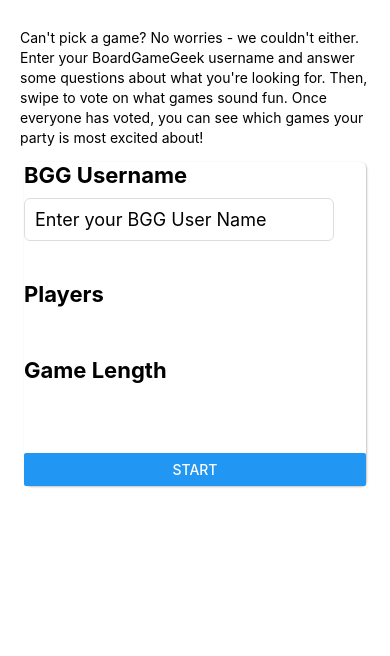
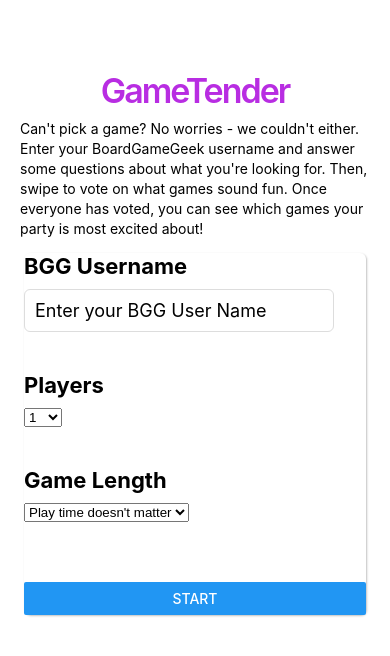
Before and after one commit to IanLukeFinley/game-tender-app, a React Native app: screen / in a window 390 px wide. Shown: the top 656 px of the page. Built offline with nearby package versions, Linux system fonts and the light colour scheme.

Commit message:
Added native dropdown library. Translated logo component.

```diff
--- a/App.js
+++ b/App.js
@@ -2,6 +2,7 @@
 import { StyleSheet, Text, View } from 'react-native';
 import React, { useState } from 'react';
 import SetupScreen from './components/SetupScreen';
+import StatusBarSpacer from './components/StatusBarSpacer';
 // import RatingScreen from './RatingScreen';
 // import Logo from './Logo';
 // import XMLParser from 'react-xml-parser';
@@ -113,8 +114,10 @@
     )
   } else {
     return (
-      //   <Logo name="GameTender" />
-      <SetupScreen formData={formData} handleChange={handleChange} handleSubmit={handleSubmit} waitingForData={waitingForData} />
+      <View>
+        <StatusBarSpacer />
+        <SetupScreen formData={formData} handleChange={handleChange} handleSubmit={handleSubmit} waitingForData={waitingForData} />
+      </View>
     )
   }
 }
--- a/components/Logo.js
+++ b/components/Logo.js
@@ -1,15 +1,15 @@
-// import styled from "styled-components";
+import { StyleSheet, Text } from 'react-native';
 
-// const LogoText = styled.div`
-// text-align: center;
-// padding: 14px 0;
-// font-size: 34px;
-// font-weight: 600;
-// letter-spacing: -2px;
-// background: linear-gradient(360deg,#050191 0%,#ca78ff 100%);  ;
-// -webkit-background-clip: text;
-// -webkit-text-fill-color: transparent;`
+const styles = StyleSheet.create({
+    logoText: {
+        textAlign: 'center',
+        fontSize: 34,
+        fontWeight: '600',
+        letterSpacing: -2,
+        color: '#b82de2',
+    },
+});
 
-// export default function Logo(props) {
-//     return <LogoText>{props.name}</LogoText>
-// }
+export default function Logo(props) {
+    return <Text style={styles.logoText}>{props.name}</Text>
+}
--- a/components/SetupScreen.js
+++ b/components/SetupScreen.js
@@ -1,13 +1,19 @@
-import React from 'react';
+import React, { useState } from 'react';
 import { StatusBar } from 'expo-status-bar';
 import { StyleSheet, Text, View, TextInput, Button } from 'react-native';
+import Logo from './Logo';
+import { Picker } from '@react-native-picker/picker';
 // import styled from 'styled-components';
 // import './radio-options.css';
 // import LoadingDots from './LoadingDots';
 
 export default function SetupScreen({ formData, handleChange, handleSubmit, waitingForData }) {
+    const [selectedPlayerCount, setSelectedPlayerCount] = useState();
+    const [selectedPlaytime, setSelectedPlaytime] = useState();
+
     return (
         <View style={styles.setupForm}>
+            <Logo name="GameTender" />
             <View >
                 <Text style={styles.helperText} onSubmit={handleSubmit}>
                     Can't pick a game? No worries - we couldn't either. Enter your BoardGameGeek username and answer some questions about what you're looking for. Then, swipe to vote on what games sound fun. Once everyone has voted, you can see which games your party is most excited about!
@@ -42,6 +48,20 @@
                     <option>7</option>
                     <option>8+</option>
                 </DropDown> */}
+                    <Picker
+                        selectedValue={selectedPlayerCount}
+                        onValueChange={(itemValue, itemIndex) =>
+                            setSelectedPlayerCount(itemValue)
+                        }>
+                        <Picker.Item label="1" value="1" />
+                        <Picker.Item label="2" value="2" />
+                        <Picker.Item label="3" value="3" />
+                        <Picker.Item label="4" value="4" />
+                        <Picker.Item label="5" value="5" />
+                        <Picker.Item label="6" value="6" />
+                        <Picker.Item label="7" value="7" />
+                        <Picker.Item label="8+" value="8" />
+                    </Picker>
                 </View>
                 <View style={styles.filter}>
                     <Text style={styles.label}>Game Length</Text>
@@ -56,9 +76,20 @@
                     <option value="120">About two hours</option>
                     <option value="240">Over two hours</option>
                 </DropDown> */}
+                    <Picker
+                        selectedValue={selectedPlaytime}
+                        onValueChange={(itemValue, itemIndex) =>
+                            setSelectedPlaytime(itemValue)
+                        }>
+                        <Picker.Item label="Play time doesn't matter" value="99" />
+                        <Picker.Item label="About 30 minutes" value="30" />
+                        <Picker.Item label="About an hour" value="60" />
+                        <Picker.Item label="About two hours" value="120" />
+                        <Picker.Item label="Over two hours" value="240" />
+                    </Picker>
                 </View>
                 <Text style={styles.error}>{formData.error}</Text>
-            <Button onClick={() => handleSubmit} title='START'/>
+                <Button onClick={() => handleSubmit} title='START' />
                 {/* {waitingForData ? <LoadingDots /> : 'START'} */}
             </View>
         </View>
@@ -68,7 +99,7 @@
 
 const styles = StyleSheet.create({
     setupForm: {
-        padding:20,
+        padding: 20,
         flex: 1
     },
     helperText: {
@@ -79,7 +110,7 @@
         borderRadius: 6,
         elevation: 3,
         backgroundColor: '#fff',
-        shadowOffset: {width: 1, height: 1},
+        shadowOffset: { width: 1, height: 1 },
         shadowColor: '#333',
         shadowOpacity: 0.3,
         shadowRadius: 2,
--- /dev/null
+++ b/components/StatusBarSpacer.js
@@ -0,0 +1,13 @@
+import { StyleSheet, View } from 'react-native';
+
+const styles = StyleSheet.create({
+    spacer: {
+        height: 50
+    },
+});
+
+// This is the right space on my iPhone 14 Pro - we may need to update this number by device, or there may be a better way to do this.
+
+export default function StatusBarSpacer() {
+    return <View style={styles.spacer} />
+}
--- a/package.json
+++ b/package.json
@@ -9,10 +9,14 @@
     "web": "expo start --web"
   },
   "dependencies": {
+    "@expo/webpack-config": "^0.17.2",
+    "@react-native-picker/picker": "^2.4.8",
     "expo": "~47.0.12",
     "expo-status-bar": "~1.4.2",
     "react": "18.1.0",
-    "react-native": "0.70.5"
+    "react-dom": "18.1.0",
+    "react-native": "0.70.5",
+    "react-native-web": "~0.18.9"
   },
   "devDependencies": {
     "@babel/core": "^7.12.9"
```
Also changed, not shown: 1 other file (tests, documents, lock files or other folders). Lines whose indentation alone changed are shown as unchanged.
